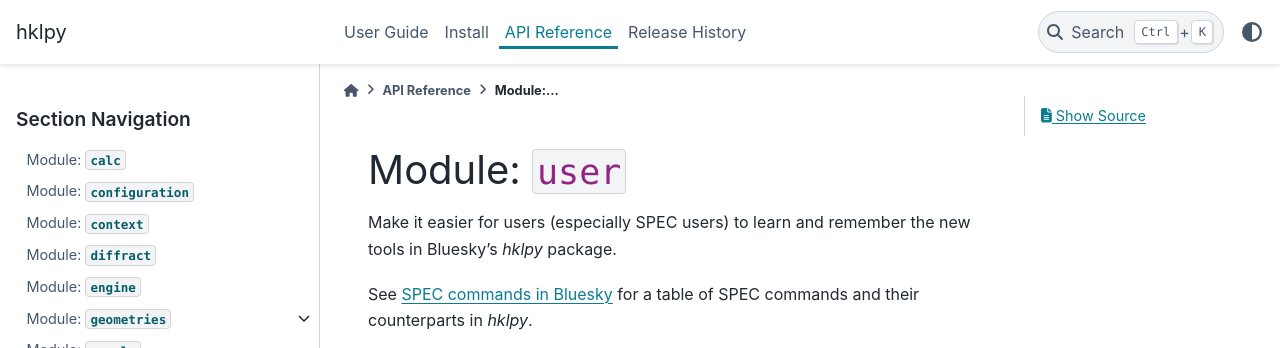
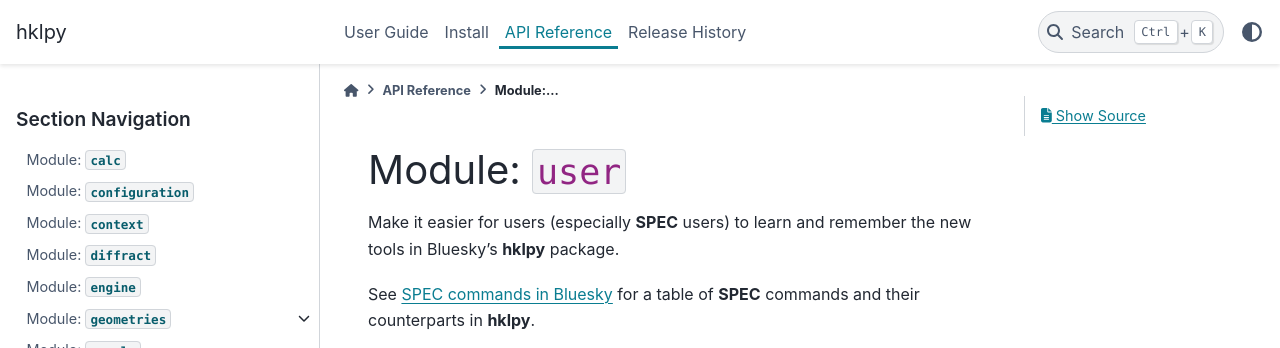
Before and after one commit to bluesky/hklpy, a Sphinx documentation site: the page built from docs/source/user.rst, in a window 1280 px wide and 900 px high, cut to the strip 0-348 px from the top of the window. Built offline with Sphinx 7.4.7 and the PyData theme 0.15.4, drawn with Linux system fonts in a browser that asks for light colours; pages that are not in the unit, such as notebooks, are missing from menus; the version number could not be read and is left out; part of the change alters nothing that is shown.

```diff
--- a/docs/source/user.rst
+++ b/docs/source/user.rst
@@ -1,13 +1,15 @@
+.. include:: /substitutions.txt
+
 .. _user:
 
 Module: ``user``
 ----------------
 
-Make it easier for users (especially SPEC users) to learn and remember
-the new tools in Bluesky's *hklpy* package.
+Make it easier for users (especially |spec| users) to learn and remember
+the new tools in Bluesky's |hklpy| package.
 
-See :ref:`spec_commands_map` for a table of SPEC commands and their counterparts
-in *hklpy*.
+See :ref:`spec_commands_map` for a table of |spec| commands and their counterparts
+in |hklpy|.
 
 .. automodule:: hkl.user
     :members:
```
